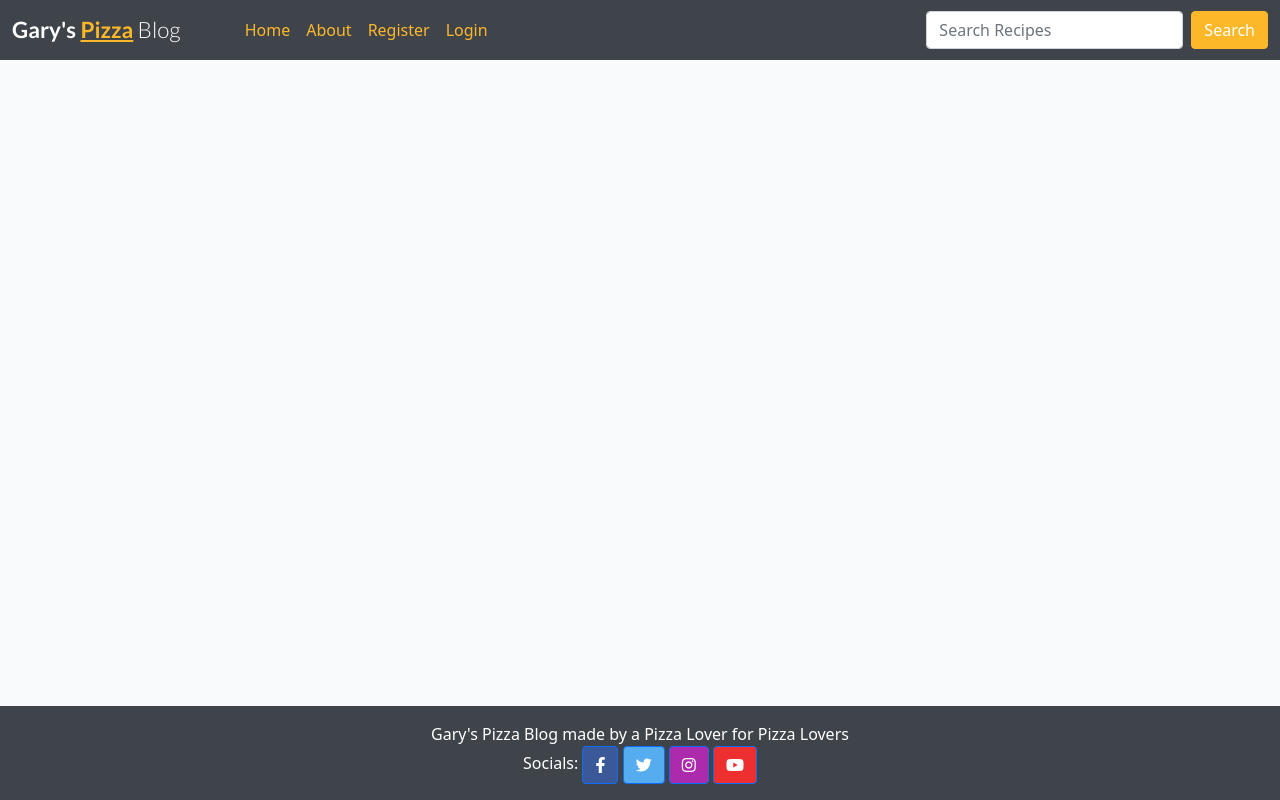
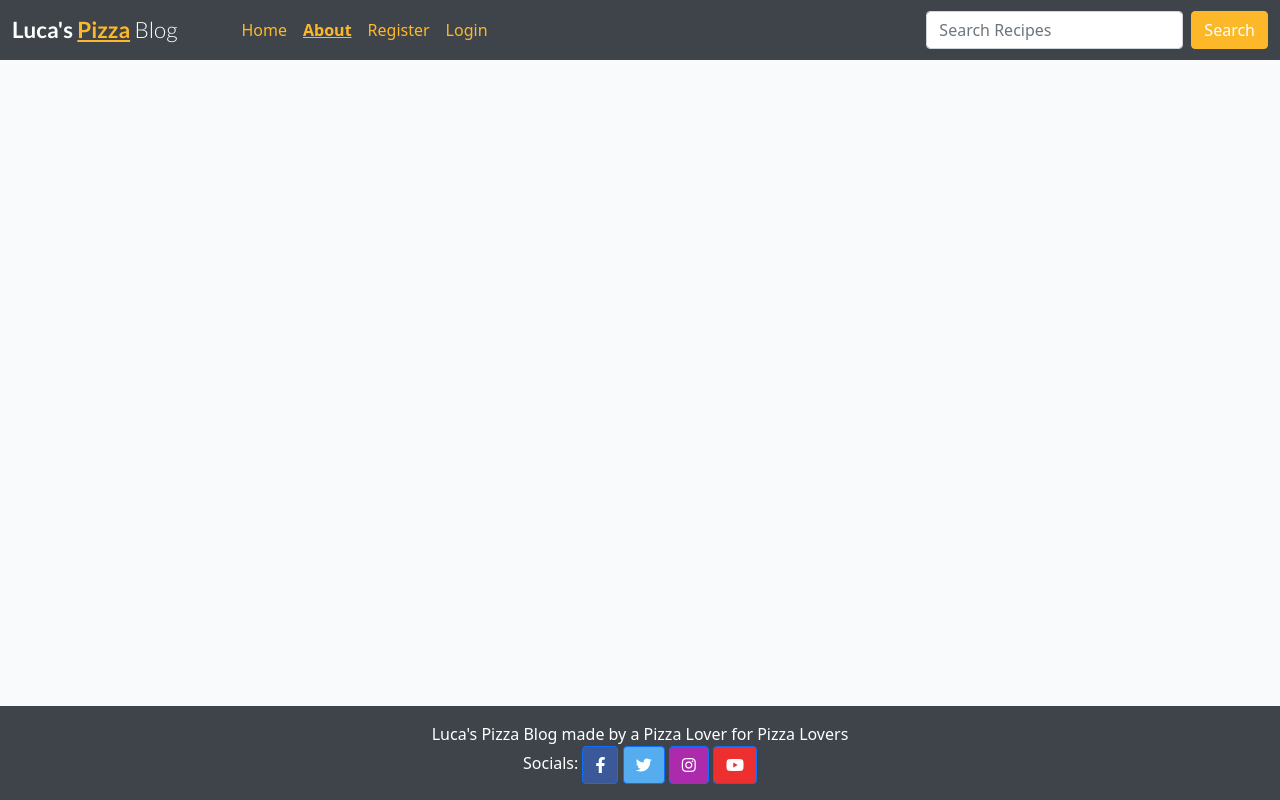
Before and after one commit to GaryS007/Portfolio-Project-4, a Django app: page /about/ in a window 1280 px wide. Run offline with Django 3.2, Linux system fonts and the light colour scheme; data that the repository does not hold is empty.

Commit message:
Remove image field from model and fix active link for about page

```diff
--- a/about/templates/about.html
+++ b/about/templates/about.html
@@ -13,7 +13,7 @@
         </div>
         <div class="col-8">
             <h2>{{ about.title }}</h2>
-            {{ about.content | safe }}
+            <p class="about">{{ about.content | safe }}</p>
         </div>
     </div>
 </div>
--- a/blog/models.py
+++ b/blog/models.py
@@ -7,8 +7,8 @@ STATUS = ((0, "Draft"), (1, "Published"))
 
 
 class Post(models.Model):
-    title = models.CharField(max_length=200, unique=True)  # noqa
-    slug = models.SlugField(max_length=200, unique=True, null=True)
+    title = models.CharField(max_length=200, unique=True, default="Some String")  # noqa
+    slug = models.SlugField(max_length=200, unique=True, null=True, blank=False)  # noqa
     author = models.ForeignKey(User, on_delete=models.CASCADE,
                                related_name='blog_posts')
     updated_on = models.DateTimeField(auto_now=True)
--- a/static/css/style.css
+++ b/static/css/style.css
@@ -145,6 +145,12 @@ body {
 
 #my-nav .nav-link.active {
     font-weight: bold;
+    text-decoration: underline;
+}
+
+.nav-item .nav-link.active {
+    font-weight: bold;
+    text-decoration: underline;
 }
 
 .link:hover,
@@ -190,3 +196,7 @@ body {
 .navbar-nav {
     padding-left: 40px !important;
 }
+
+.about {
+    margin-top: 40px;
+}
--- a/templates/base.html
+++ b/templates/base.html
@@ -9,7 +9,7 @@
 <html class="h-100">
 
 <head>
-    <title>Gary's Pizza Blog</title>
+    <title>Luca's Pizza Blog</title>
 
     <link rel="preconnect" href="https://fonts.gstatic.com">
     <link href="https://fonts.googleapis.com/css2?family=Roboto:wght@300&display=swap" rel="stylesheet">
@@ -31,7 +31,7 @@
 
     <nav id="my-nav" class="navbar navbar-expand-lg navbar-light dark-bg">
         <div class="container-fluid">
-            <a class="navbar-brand" href="{% url 'home' %}"><span class="brand">Gary's <span class="pizza-logo">Pizza</span><span
+            <a class="navbar-brand" href="{% url 'home' %}"><span class="brand">Luca's <span class="pizza-logo">Pizza</span><span
                         class="thin"> Blog</span></span></span></a>
             <button class="navbar-toggler" type="button" data-bs-toggle="collapse" data-bs-target="#navbarText"
                 aria-controls="navbarText" aria-expanded="false" aria-label="Toggle navigation">
@@ -44,7 +44,7 @@
                             aria-current="page" href="{% url 'home' %}">Home</a>
                     </li>
                     <li class="nav-item">
-                        <a class="nav-link {% if request.path == about_url %}active{%endif%}" aria-current="page"
+                        <a class="nav-link {% if request.path == '/about/' %}active{% endif %}" aria-current="page"
                             href="{% url 'about' %}">About</a>
                     </li>
                     {% if user.is_authenticated %}
@@ -98,7 +98,7 @@
 
     <!-- Footer -->
     <footer class="footer mt-auto py-3 dark-bg">
-        <p class="m-0 text-center text-white">Gary's Pizza Blog made by a Pizza Lover for Pizza Lovers</p>
+        <p class="m-0 text-center text-white">Luca's Pizza Blog made by a Pizza Lover for Pizza Lovers</p>
         <p class="m-0 text-center text-white">Socials:
             <!-- Facebook -->
             <a class="btn btn-primary" href="https://www.facebook.com" style="background-color: #3b5998;"  role="button">
```
Also changed, not shown: about/migrations/0002_about_profile_image2.py (added), about/migrations/0003_remove_about_profile_image2.py (added), blog/migrations/0007_alter_post_title.py (added), blog/views.py (line endings or trailing spaces), static/images/pizza-oven.jpg (added).
